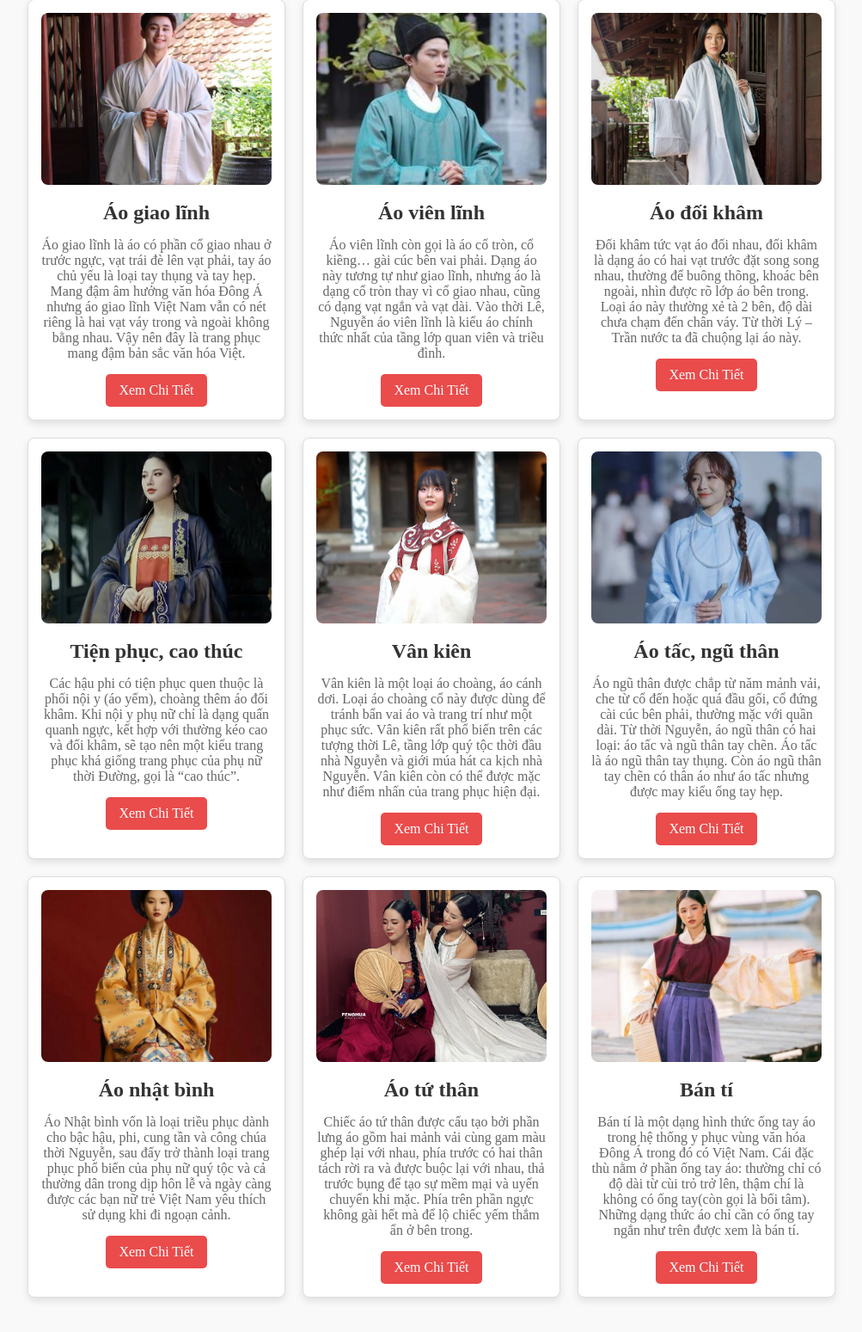
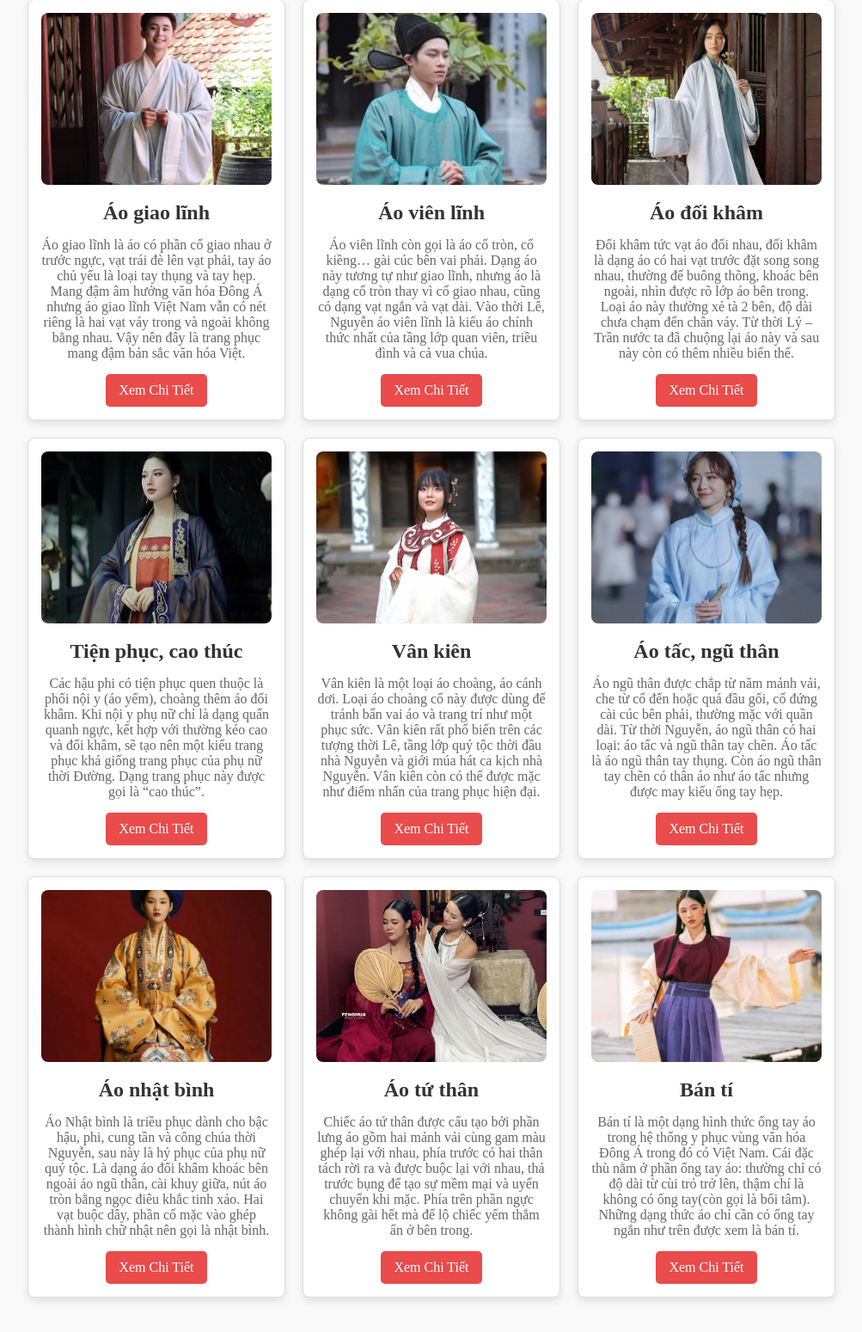
Before and after one commit to Ducs2005/traditional-costume-promotion, a PHP site: page /product_type.php in a window 1280 px wide. Shown: the part 128-1677 px from the top of the page at 86% size, without its empty margins (138-1141 px from the left). Run offline with PHP 8.4, Linux system fonts and the light colour scheme; some libraries are stand-ins or nearby versions; some web fonts are replaced.

Commit message:
Update product_type.php

```diff
--- a/product_type.php
+++ b/product_type.php
@@ -25,19 +25,19 @@
                 <div class="product-card">
                     <img src="img//product/vienlinhnam.jpg" alt="Sản phẩm 2">
                     <h2>Áo viên lĩnh</h2>
-                    <p>Áo viên lĩnh còn gọi là áo cổ tròn, cổ kiềng… gài cúc bên vai phải. Dạng áo này tương tự như giao lĩnh, nhưng áo là dạng cổ tròn thay vì cổ giao nhau, cũng có dạng vạt ngắn và vạt dài. Vào thời Lê, Nguyễn áo viên lĩnh là kiểu áo chính thức nhất của tầng lớp quan viên và triều đình.</p>
+                    <p>Áo viên lĩnh còn gọi là áo cổ tròn, cổ kiềng… gài cúc bên vai phải. Dạng áo này tương tự như giao lĩnh, nhưng áo là dạng cổ tròn thay vì cổ giao nhau, cũng có dạng vạt ngắn và vạt dài. Vào thời Lê, Nguyễn áo viên lĩnh là kiểu áo chính thức nhất của tầng lớp quan viên, triều đình và cả vua chúa.</p>
                     <a href="vienlinh.php" class="btn">Xem Chi Tiết</a>
                 </div>
                 <div class="product-card">
                     <img src="img//product/doikhamnu.jpg" alt="Sản phẩm 3">
                     <h2>Áo đối khâm</h2>
-                    <p>Đối khâm tức vạt áo đối nhau, đối khâm là dạng áo có hai vạt trước đặt song song nhau, thường để buông thõng, khoác bên ngoài, nhìn được rõ lớp áo bên trong. Loại áo này thường xẻ tà 2 bên, độ dài chưa chạm đến chân váy. Từ thời Lý – Trần nước ta đã chuộng lại áo này.</p>
+                    <p>Đối khâm tức vạt áo đối nhau, đối khâm là dạng áo có hai vạt trước đặt song song nhau, thường để buông thõng, khoác bên ngoài, nhìn được rõ lớp áo bên trong. Loại áo này thường xẻ tà 2 bên, độ dài chưa chạm đến chân váy. Từ thời Lý – Trần nước ta đã chuộng lại áo này và sau này còn có thêm nhiều biến thể.</p>
                     <a href="doikham.php" class="btn">Xem Chi Tiết</a>
                 </div>
                 <div class="product-card">
                     <img src="img//product/caothuc.jpg" alt="Sản phẩm 4">
                     <h2>Tiện phục, cao thúc</h2>
-                    <p>Các hậu phi có tiện phục quen thuộc là phối nội y (áo yếm), choàng thêm áo đối khâm. Khi nội y phụ nữ chỉ là dạng quấn quanh ngực, kết hợp với thường kéo cao và đối khâm, sẽ tạo nên một kiểu trang phục khá giống trang phục của phụ nữ thời Đường, gọi là “cao thúc”.</p>
+                    <p>Các hậu phi có tiện phục quen thuộc là phối nội y (áo yếm), choàng thêm áo đối khâm. Khi nội y phụ nữ chỉ là dạng quấn quanh ngực, kết hợp với thường kéo cao và đối khâm, sẽ tạo nên một kiểu trang phục khá giống trang phục của phụ nữ thời Đường. Dạng trang phục này được gọi là “cao thúc”.</p>
                     <a href="product4-details.html" class="btn">Xem Chi Tiết</a>
                 </div>
                 <div class="product-card">
@@ -55,7 +55,7 @@
                 <div class="product-card">
                     <img src="img//product/nhatbinhhoanghau.jpg" alt="Sản phẩm 7">
                     <h2>Áo nhật bình</h2>
-                    <p>Áo Nhật bình vốn là loại triều phục dành cho bậc hậu, phi, cung tần và công chúa thời Nguyễn, sau đấy trở thành loại trang phục phổ biến của phụ nữ quý tộc và cả thường dân trong dịp hôn lễ và ngày càng được các bạn nữ trẻ Việt Nam yêu thích sử dụng khi đi ngoạn cảnh.</p>
+                    <p>Áo Nhật bình là triều phục dành cho bậc hậu, phi, cung tần và công chúa thời Nguyễn, sau này là hỷ phục của phụ nữ quý tộc. Là dạng áo đối khâm khoác bên ngoài áo ngũ thân, cài khuy giữa, nút áo tròn bằng ngọc điêu khắc tinh xảo. Hai vạt buộc dây, phần cổ mặc vào ghép thành hình chữ nhật nên gọi là nhật bình.</p>
                     <a href="product4-details.html" class="btn">Xem Chi Tiết</a>
                 </div>
                 <div class="product-card">
```
